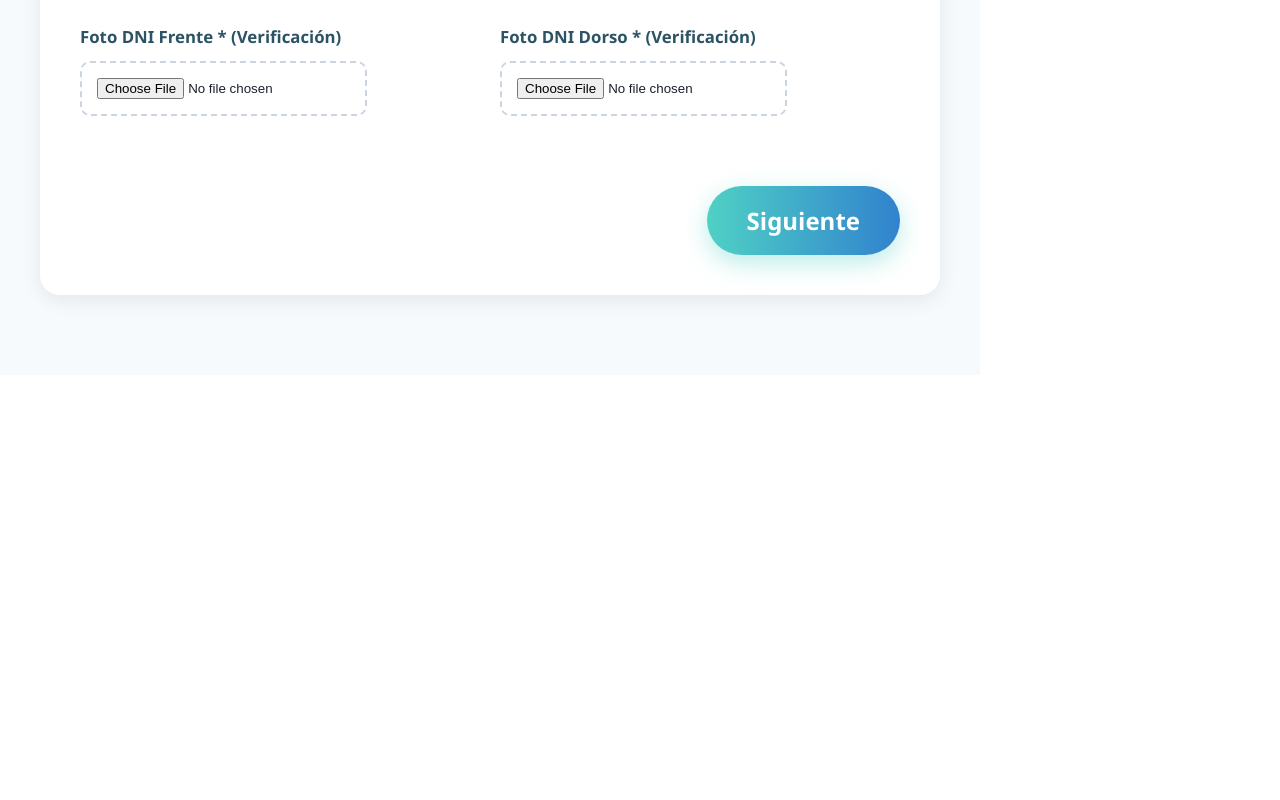
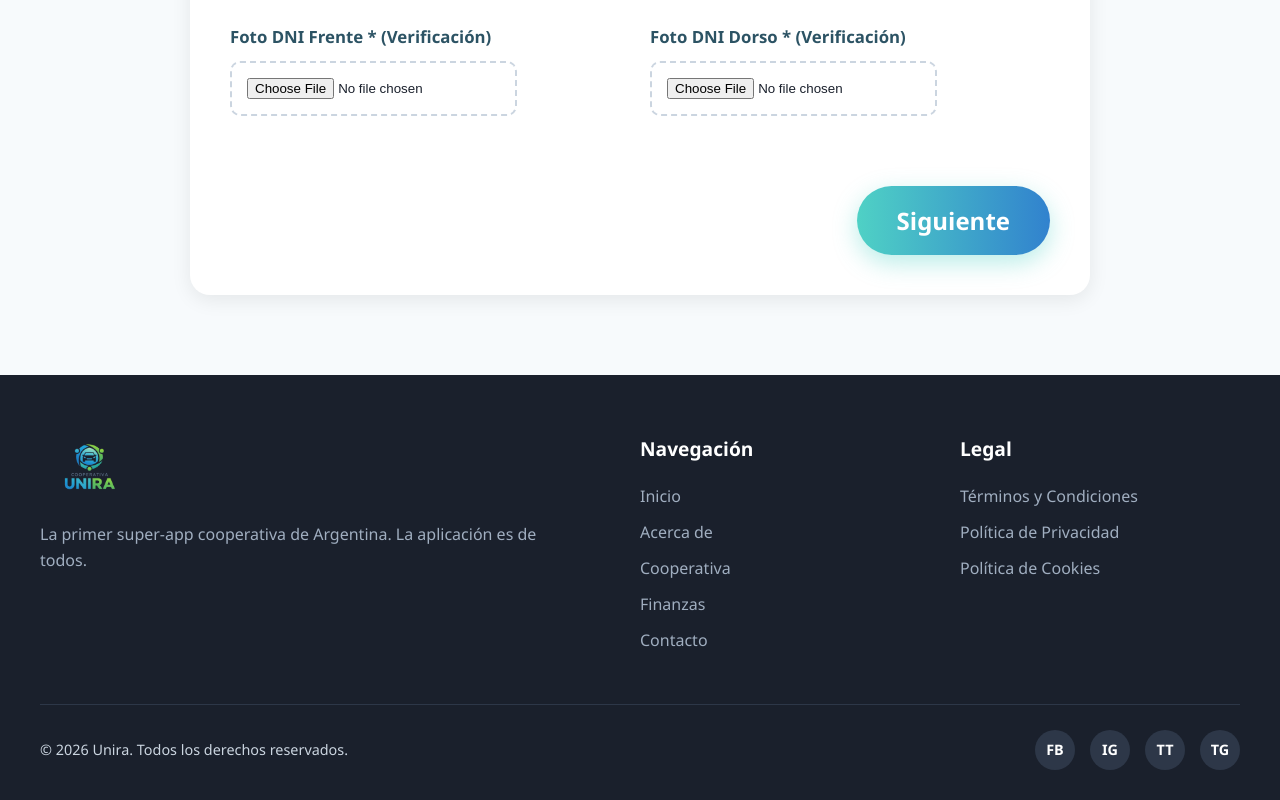
Before and after one commit to ariwolf1969-sys/unira-web-nueva, a React (Vite) app: page /postularse in a window 1280 px wide. Shown: the part 1198-1998 px from the top of the page. Before the commit the page ends 1573 px from the top, so only its background shows below. Built offline with nearby package versions, Linux system fonts and the light colour scheme.

Commit message:
Cambiado a Telegram y fix de SQL

```diff
--- a/src/App.css
+++ b/src/App.css
@@ -210,4 +210,113 @@
   .step-header { flex-direction: column; align-items: flex-start; gap: 10px; }
   .step-percent { font-size: 1rem; }
   .checkbox-group { flex-direction: column; gap: 15px; }
+}  /* FOOTER */
+.site-footer {
+  background-color: #1a202c;
+  color: #cbd5e0;
+  padding: 60px 40px 30px;
 }
+
+.footer-content {
+  max-width: 1200px;
+  margin: 0 auto;
+  display: grid;
+  grid-template-columns: 2fr 1fr 1fr;
+  gap: 40px;
+  margin-bottom: 40px;
+}
+
+.footer-brand {
+  padding-right: 40px;
+}
+
+.footer-logo {
+  width: 100px;
+  margin-bottom: 15px;
+  mix-blend-mode: screen;
+}
+
+.footer-brand p {
+  font-size: 1rem;
+  line-height: 1.6;
+  color: #a0aec0;
+}
+
+.footer-links h4 {
+  color: white;
+  margin-bottom: 20px;
+  font-size: 1.2rem;
+}
+
+.footer-links ul {
+  list-style: none;
+  padding: 0;
+}
+
+.footer-links ul li {
+  margin-bottom: 12px;
+}
+
+.footer-links ul li a {
+  color: #a0aec0;
+  text-decoration: none;
+  transition: color 0.2s;
+}
+
+.footer-links ul li a:hover {
+  color: #4fd1c5;
+}
+
+.footer-bottom {
+  max-width: 1200px;
+  margin: 0 auto;
+  border-top: 1px solid #2d3748;
+  padding-top: 25px;
+  display: flex;
+  justify-content: space-between;
+  align-items: center;
+  font-size: 0.9rem;
+}
+
+.social-icons a {
+  display: inline-block;
+  background-color: #2d3748;
+  color: white;
+  width: 40px;
+  height: 40px;
+  line-height: 40px;
+  text-align: center;
+  border-radius: 50%;
+  margin-left: 15px;
+  text-decoration: none;
+  font-weight: bold;
+  transition: background 0.2s;
+}
+
+.social-icons a:hover {
+  background-color: #4fd1c5;
+  color: #1a202c;
+}
+
+.visit-counter {
+  margin-top: 40px;
+  font-size: 1.1rem;
+  color: rgba(255,255,255,0.6);
+  font-weight: bold;
+}
+
+/* FOOTER MOBILE */
+@media (max-width: 768px) {
+  .footer-content {
+    grid-template-columns: 1fr;
+    text-align: center;
+  }
+  .footer-brand {
+    padding-right: 0;
+  }
+  .footer-bottom {
+    flex-direction: column;
+    gap: 15px;
+    text-align: center;
+  }
+}
--- a/src/App.jsx
+++ b/src/App.jsx
@@ -3,7 +3,8 @@ import { useState, useEffect } from 'react';
 import { BarChart, Bar, XAxis, YAxis, Tooltip, Legend, PieChart, Pie, Cell, ResponsiveContainer, CartesianGrid } from 'recharts';
 import './App.css';
 import logo from './assets/logo.png';
-import FormularioSocio from './FormularioSocio'; // CONECTADO AL FORMULARIO
+import FormularioSocio from './FormularioSocio';
+import { supabase } from './supabaseClient';
 
 const Navbar = () => (
   <nav className="navbar">
@@ -22,14 +23,10 @@ const Navbar = () => (
   </nav>
 );
 
-const getLaunchDate = () => {
-  const now = new Date();
-  now.setDate(now.getDate() + 365);
-  return now;
-};
+// Contador Regresivo - Fecha fija para que no falle (1 de Diciembre de 2026)
+const launchDate = new Date('2026-12-01T00:00:00');
 
 const calculateTimeLeft = () => {
-  const launchDate = getLaunchDate();
   const now = new Date();
   const difference = launchDate - now;
   if (difference <= 0) return { days: 0, hours: 0, minutes: 0, seconds: 0 };
@@ -44,10 +41,32 @@ const calculateTimeLeft = () => {
 // PAGINA INICIO
 const Inicio = () => {
   const [timeLeft, setTimeLeft] = useState(calculateTimeLeft());
+  const [visitas, setVisitas] = useState(863); // Iniciamos con tu base
+
   useEffect(() => {
     const timer = setTimeout(() => setTimeLeft(calculateTimeLeft()), 1000);
     return () => clearTimeout(timer);
   });
+
+  // Lógica del contador de visitas
+  useEffect(() => {
+    const countViews = async () => {
+      const hasVisited = localStorage.getItem('unira_visited');
+      const { data } = await supabase.from('site_stats').select('total_views').eq('id', 1).single();
+
+      if (data) {
+        if (!hasVisited) {
+          localStorage.setItem('unira_visited', 'true');
+          const newCount = data.total_views + 1;
+          await supabase.from('site_stats').update({ total_views: newCount }).eq('id', 1);
+          setVisitas(newCount);
+        } else {
+          setVisitas(data.total_views);
+        }
+      }
+    };
+    countViews();
+  }, []);
 
   return (
     <div className="page-hero">
@@ -72,27 +91,26 @@ const Inicio = () => {
         </div>
 
         <div className="buttons-container">
-          {/* BOTON CORREGIDO A POSTULARSE */}
           <Link to="/postularse" className="cta-button primary">Unirme a la Cooperativa</Link>
           <a href="https://unira.vercel.app/" target="_blank" rel="noopener noreferrer" className="cta-button secondary">Ver App Demo</a>
         </div>
+
+        <div className="visit-counter">👁️ {visitas} visitas al sitio</div>
       </div>
     </div>
   );
 };
 
-// PAGINA ACERCA DE
+// ... (ACERCA DE, COOPERATIVA, FINANZAS, TRABAJA, CONTACTO - QUEDAN IGUAL, LOS PEGO DEBAJO PARA NO CORTAR)
 const AcercaDe = () => (
   <div className="page-section light-bg">
     <div className="container">
       <h1>Acerca del Proyecto: Mucho más que una App</h1>
       <p className="intro-text dark-text">Este no es un proyecto más. Es un movimiento que va a cambiar la vida de más de un millón de argentinos. Estamos construyendo la primera Super App Argentina de propiedad cooperativa, donde quienes trabajan son los verdaderos dueños.</p>
-
       <div className="info-block full-width" style={{marginBottom: '40px'}}>
         <h3>El concepto de Super App Argentina</h3>
         <p>Actualmente, las aplicaciones móviles agrupan a más de 1.000.000 de trabajadores en Argentina. Nuestra meta inicial es reunir a apenas el 0.5% (5.000 socios) para arrancar. Comenzaremos con Teyevo, abarcando viajes en auto, moto y bicicleta, y delivery de alimentos. Pero esto es solo el inicio: en un futuro cercano incorporaremos la contratación de servicios (plomeros, electricistas, albañiles, etc.), nuestra propia billetera virtual, y muchas otras funcionalidades. Todo bajo un mismo ecosistema cooperativo.</p>
       </div>
-
       <div className="grid-2">
         <div className="info-block">
           <h3>Compras Comunitarias: El ahorro real en tu bolsillo</h3>
@@ -112,20 +130,17 @@ const AcercaDe = () => (
   </div>
 );
 
-// PAGINA COOPERATIVA
 const CooperativaPage = () => {
   const comisionData = [
     { name: 'OTRAS Apps', comision: 40 },
     { name: 'Unira (Socio)', comision: 5 },
     { name: 'Unira (Externo)', comision: 8 }
   ];
-
   return (
     <div className="page-section dark-section">
       <div className="container">
         <h1 className="light-text">En OTRAS aplicaciones te llaman "Socio", decime... ¿cuáles son tus beneficios de esa sociedad?</h1>
         <p className="subtitulo-seccion light-sub">En Unira, la palabra Socio significa ser dueño. Un socio real tiene voz, voto y reparte las ganancias. Somos REALES, no solo de palabra.</p>
-
         <div className="grid-2">
           <div className="info-block dark-block">
             <h3>¿Qué es una Cooperativa?</h3>
@@ -143,7 +158,6 @@ const CooperativaPage = () => {
             <p style={{marginTop: '15px'}}>En Unira, <strong>nosotros somos los dueños</strong>. No hay empleador contra el cual luchar. Nos organizamos para ser dueños de la herramienta de trabajo y gestionarlo democráticamente.</p>
           </div>
         </div>
-
         <div className="chart-wrapper dark-chart">
           <h3>Comparativa de Comisiones: ¿Cuánto se quedan por cada $100.000 que facturás?</h3>
           <div style={{ width: '100%', height: 300 }}>
@@ -158,11 +172,9 @@ const CooperativaPage = () => {
           </div>
           <p className="chart-caption light-text">Mientras otras apps se quedan con el 40% (o más) de tu esfuerzo, Unira solo retiene el 5% a sus socios. Ese 5% es el motor para expandirnos, conseguir más socios, mejorar las condiciones de los conductores, financiar unidades a baja tasa, construir áreas de esparcimiento y mucho más. El 95% restante queda directamente en tu bolsillo.</p>
         </div>
-
         <div className="requisitos">
           <h3>¿Cómo ser Socio Fundador?</h3>
           <p>Aporte mensual de <strong>$30.000 ARS (Actualizables por valor UVA)</strong> durante 12 meses. Este aporte te da acceso a la comisión del 5%, talleres mecánicos y de chapa/pintura propios, compras comunitarias, financiamiento y voz y voto en la asamblea. Si no querés ser socio, podés usar la app pagando un 8% de comisión y sin acceso a los beneficios cooperativos.</p>
-          {/* BOTON CORREGIDO A POSTULARSE AQUI TAMBIEN */}
           <div style={{textAlign: 'center', marginTop: '30px'}}>
             <Link to="/postularse" className="cta-button primary">Unirme a la Cooperativa</Link>
           </div>
@@ -172,7 +184,6 @@ const CooperativaPage = () => {
   );
 };
 
-// PAGINA FINANZAS
 const FinanzasPage = () => {
   const distribucionData = [
     { name: 'Gastos Operativos', value: 116 },
@@ -180,20 +191,17 @@ const FinanzasPage = () => {
     { name: 'Expansión y Recreación', value: 384 }
   ];
   const COLORS = ['#e53e3e', '#3182ce', '#4fd1c5'];
-
   const escalabilidadData = [
     { socios: '5.000', gananciaNeta: 509, gastos: 116 },
     { socios: '10.000', gananciaNeta: 980, gastos: 250 },
     { socios: '50.000', gananciaNeta: 4800, gastos: 1400 },
     { socios: '100.000', gananciaNeta: 9500, gastos: 3000 }
   ];
-
   return (
     <div className="page-section finance-bg">
       <div className="container">
         <h1>Transparencia Financiera Total</h1>
         <p className="subtitulo-seccion dark-text">Todos los valores están expresados en Pesos Argentinos (ARS), actualizados al valor del Dólar Oficial al día de la fecha. Los aportes se ajustan por UVA para proteger el fondo contra la inflación.</p>
-
         <div className="grid-2">
           <div className="finance-detail-card">
             <h4>Fase 1: Inversión Inicial Estimada</h4>
@@ -216,7 +224,6 @@ const FinanzasPage = () => {
             </ul>
           </div>
         </div>
-
         <div className="finance-detail-card full-width">
           <h4>Gastos Operativos Mensuales (Base 5.000 Socios)</h4>
           <p className="finance-total">$116.360.000 ARS / mes</p>
@@ -228,10 +235,8 @@ const FinanzasPage = () => {
             <li><strong>Servicios (Luz, internet, seguros):</strong> $11.000.000</li>
           </ul>
         </div>
-
         <div className="finance-note">
           <h3>Balance Año 1: ¿De dónde sale el dinero y cuánto nos queda?</h3>
-
           <div className="balance-grid">
             <div className="balance-column haber">
               <h4>HABER (Ingresos Año 1)</h4>
@@ -247,13 +252,11 @@ const FinanzasPage = () => {
               <p className="total-balance">Total Egresos: <strong>$1.312.000.000</strong></p>
             </div>
           </div>
-
           <div className="reserva-box">
             <h4>RESERVA / SALDO A FAVOR DE LA COOPERATIVA A FIN DEL AÑO 1</h4>
             <p className="reserva-monto">$688.000.000 ARS</p>
             <p>Este dinero es el respaldo real para afrontar imprevistos y proyectar la compra de tierras para nuestros centros recreativos.</p>
           </div>
-
           <div className="chart-wrapper" style={{marginTop: '40px'}}>
             <h3 className="dark-text">Distribución mensual del 5% de comisión (5.000 socios)</h3>
             <div style={{ width: '100%', height: 400 }}>
@@ -271,10 +274,9 @@ const FinanzasPage = () => {
             </div>
             <p className="chart-caption dark-text">De los $625M mensuales: $116M Gastos, $125M Reparto a Socios, $384M Superávit.</p>
           </div>
-
           <div className="chart-wrapper" style={{marginTop: '40px'}}>
             <h3 className="dark-text">Escalabilidad Realista: Ingresos vs Estructura</h3>
-            <p className="chart-caption dark-text" style={{marginBottom: '20px'}}>Al sumar socios, crecen los ingresos pero también los gastos (más talleres, personal, servidores, mantenimiento de centros). Igual, la ganancia neta escala exponencialmente.</p>
+            <p className="chart-caption dark-text" style={{marginBottom: '20px'}}>Al sumar socios, crecen los ingresos pero también los gastos. Igual, la ganancia neta escala exponencialmente.</p>
             <div style={{ width: '100%', height: 400 }}>
               <ResponsiveContainer>
                 <BarChart data={escalabilidadData}>
@@ -289,7 +291,6 @@ const FinanzasPage = () => {
               </ResponsiveContainer>
             </div>
           </div>
-
           <div className="vision-recreativa">
             <h4>Nuestra Visión a Futuro: Centros Recreativos Propios</h4>
             <p>Con ese superávit, no solo expandiremos la app a todo el país. Comenzaremos construyendo <strong>Centros Recreativos</strong> en distintas provincias: piscinas, parrillas, juegos para niños, y canchas deportivas (fútbol, pádel, tenis). A mediano plazo, estos centros evolucionarán a complejos vacacionales casi gratuitos para los socios, y fomentaremos el intercambio de viviendas entre socios de distintas provincias.</p>
@@ -300,13 +301,11 @@ const FinanzasPage = () => {
   );
 };
 
-// PAGINA TRABAJA CON NOSOTROS
 const TrabajaConNosotros = () => (
   <div className="page-section light-bg">
     <div className="container">
       <h1>¿Querés trabajar en la Cooperativa Unira?</h1>
       <p className="intro-text dark-text">Para construir este proyecto gigante, necesitamos a los mejores profesionales. Buscamos personas comprometidas con el modelo cooperativo y que quieran crecer con nosotros desde el día cero.</p>
-
       <div className="grid-2">
         <div className="info-block">
           <h3>Búsquedas Abiertas</h3>
@@ -331,7 +330,6 @@ const TrabajaConNosotros = () => (
   </div>
 );
 
-// PAGINA CONTACTO
 const Contacto = () => (
   <div className="page-section contact-bg">
     <div className="container">
@@ -342,11 +340,51 @@ const Contacto = () => (
   </div>
 );
 
+// FOOTER
+const Footer = () => (
+  <footer className="site-footer">
+    <div className="footer-content">
+      <div className="footer-brand">
+        <img src={logo} alt="Unira" className="footer-logo" />
+        <p>La primer super-app cooperativa de Argentina. La aplicación es de todos.</p>
+      </div>
+      <div className="footer-links">
+        <h4>Navegación</h4>
+        <ul>
+          <li><Link to="/">Inicio</Link></li>
+          <li><Link to="/acerca">Acerca de</Link></li>
+          <li><Link to="/cooperativa">Cooperativa</Link></li>
+          <li><Link to="/finanzas">Finanzas</Link></li>
+          <li><Link to="/contacto">Contacto</Link></li>
+        </ul>
+      </div>
+      <div className="footer-links">
+        <h4>Legal</h4>
+        <ul>
+          <li><a href="#">Términos y Condiciones</a></li>
+          <li><a href="#">Política de Privacidad</a></li>
+          <li><a href="#">Política de Cookies</a></li>
+        </ul>
+      </div>
+    </div>
+    <div className="footer-bottom">
+      <p>© 2026 Unira. Todos los derechos reservados.</p>
+      <div className="social-icons">
+        <a href="https://www.facebook.com/groups/grupo.para.crear.nuestra.propia.aplicacion.movil" target="_blank" rel="noopener noreferrer" aria-label="Facebook">FB</a>
+        <a href="https://www.instagram.com" target="_blank" rel="noopener noreferrer" aria-label="Instagram">IG</a>
+        <a href="https://www.tiktok.com" target="_blank" rel="noopener noreferrer" aria-label="TikTok">TT</a>
+        <a href="https://t.me/+KyvTJJ_aZzAwNTMx" target="_blank" rel="noopener noreferrer" aria-label="Telegram">TG</a>
+      </div>
+    </div>
+  </footer>
+);
+
 
 function App() {
   return (
     <BrowserRouter>
       <Navbar />
+      <div className="main-content">
         <Routes>
           <Route path="/" element={<Inicio />} />
           <Route path="/acerca" element={<AcercaDe />} />
@@ -354,9 +392,10 @@ function App() {
           <Route path="/finanzas" element={<FinanzasPage />} />
           <Route path="/trabaja" element={<TrabajaConNosotros />} />
           <Route path="/contacto" element={<Contacto />} />
-        {/* RUTA DEL FORMULARIO AGREGADA */}
           <Route path="/postularse" element={<FormularioSocio />} />
         </Routes>
+      </div>
+      <Footer />
     </BrowserRouter>
   );
 }
```
Also changed, not shown: src/FormularioSocio.jsx (+11 -23 lines). Lines whose indentation alone changed are shown as unchanged.
